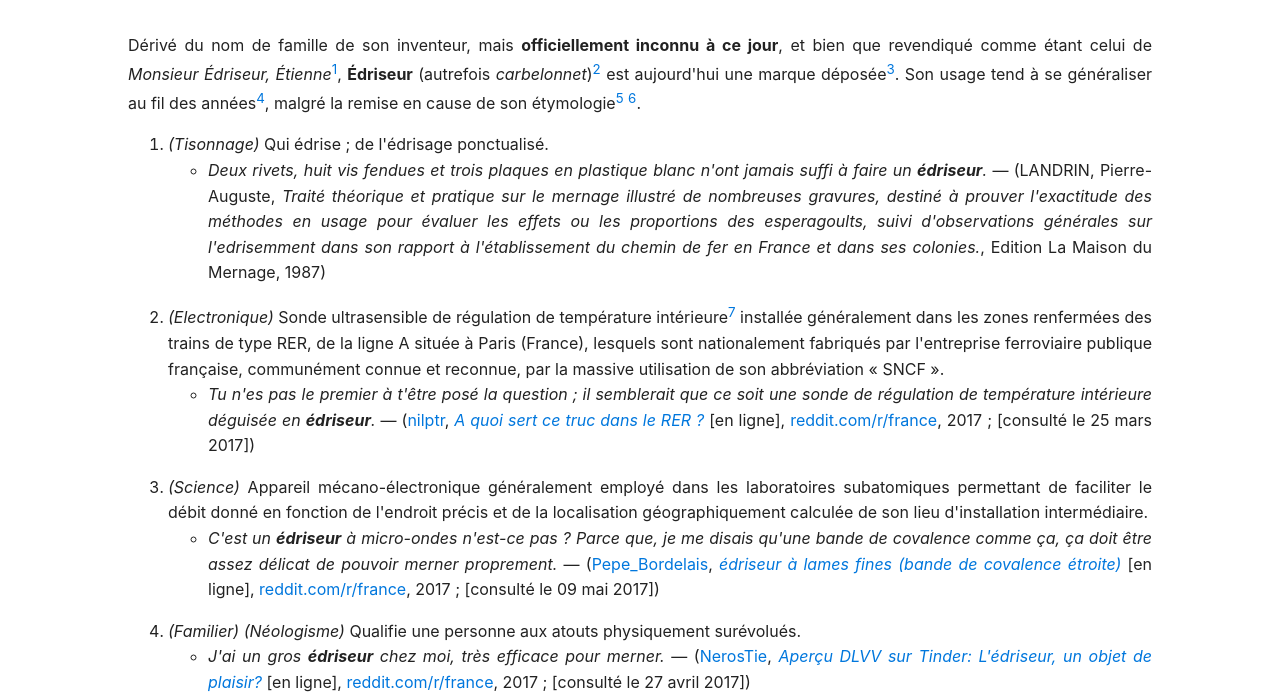
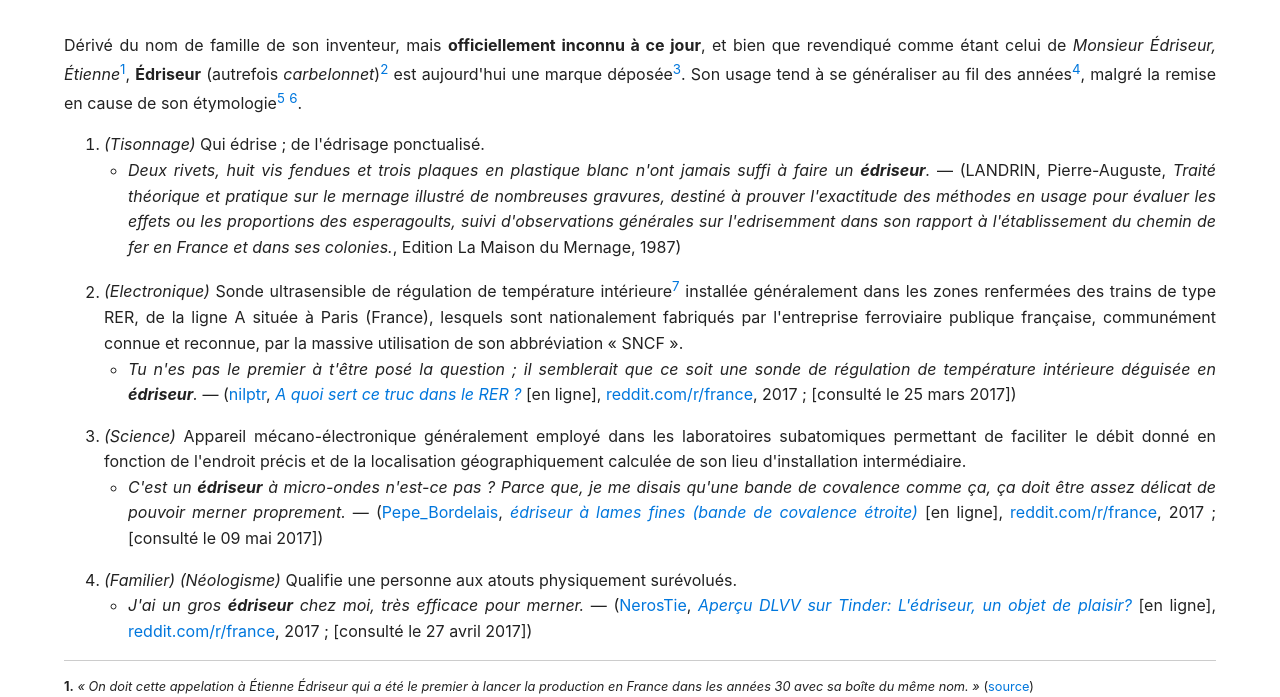
Before and after one commit to jonathanlinat/edriseur.fr, a website built with Vite: page src/index.html in a window 1280 px wide. Shown: the part 103-800 px from the top of the page. Built offline with nearby package versions, Linux system fonts and the light colour scheme; a web font is replaced by a local one.

Commit message:
feat(design): adjust some margins and paddings

```diff
--- a/src/main.sass
+++ b/src/main.sass
@@ -1,7 +1,7 @@
 /**
  * MIT License
  *
- * Copyright (c) 2017-2021 Jonathan Linat <https://github.com/jonathanlinat>
+ * Copyright (c) 2017-2023 Jonathan Linat <https://github.com/jonathanlinat>
  *
  * Permission is hereby granted, free of charge, to any person obtaining a copy
  * of this software and associated documentation files (the "Software"), to deal
@@ -24,19 +24,21 @@
 
 @import url('https://fonts.googleapis.com/css?family=Gentium+Basic:700')
 
-.edriseur
-  margin: 2rem 8rem
+:root
   font-family: -apple-system, system-ui, BlinkMacSystemFont, Segoe UI, Roboto, Helvetica Neue, Arial, sans-serif
   font-size: 16px
+
+.edriseur
+  margin: 0
+  padding: 2rem
   line-height: 1.6
   background-color: #fff
   color: #222
 
-  @media (max-width: 600px)
-    margin: 2rem 1rem
-
-  @media (min-width: 601px) and (max-width: 960px)
-    margin: 2rem 4rem
+  @media (min-width: 48rem)
+    max-width: 80rem
+    margin: 0 auto
+    padding: 2rem 4rem
 
   ol:last-child,
   li:last-child,
@@ -57,6 +59,7 @@
     margin-bottom: 2rem
 
     h1
+      margin-top: 0
       margin-bottom: .5rem
       font-family: 'Gentium Basic', serif
       font-size: 2rem
@@ -69,8 +72,14 @@
     .definition
       margin-bottom: 1rem
 
-      li
-        margin-bottom: 1rem
+      ol
+        padding-left: 2.5rem
+
+        li
+          margin-bottom: 1rem
+
+      ul
+        padding-left: 1.5rem
 
     .extras
       padding-top: 1rem
```
